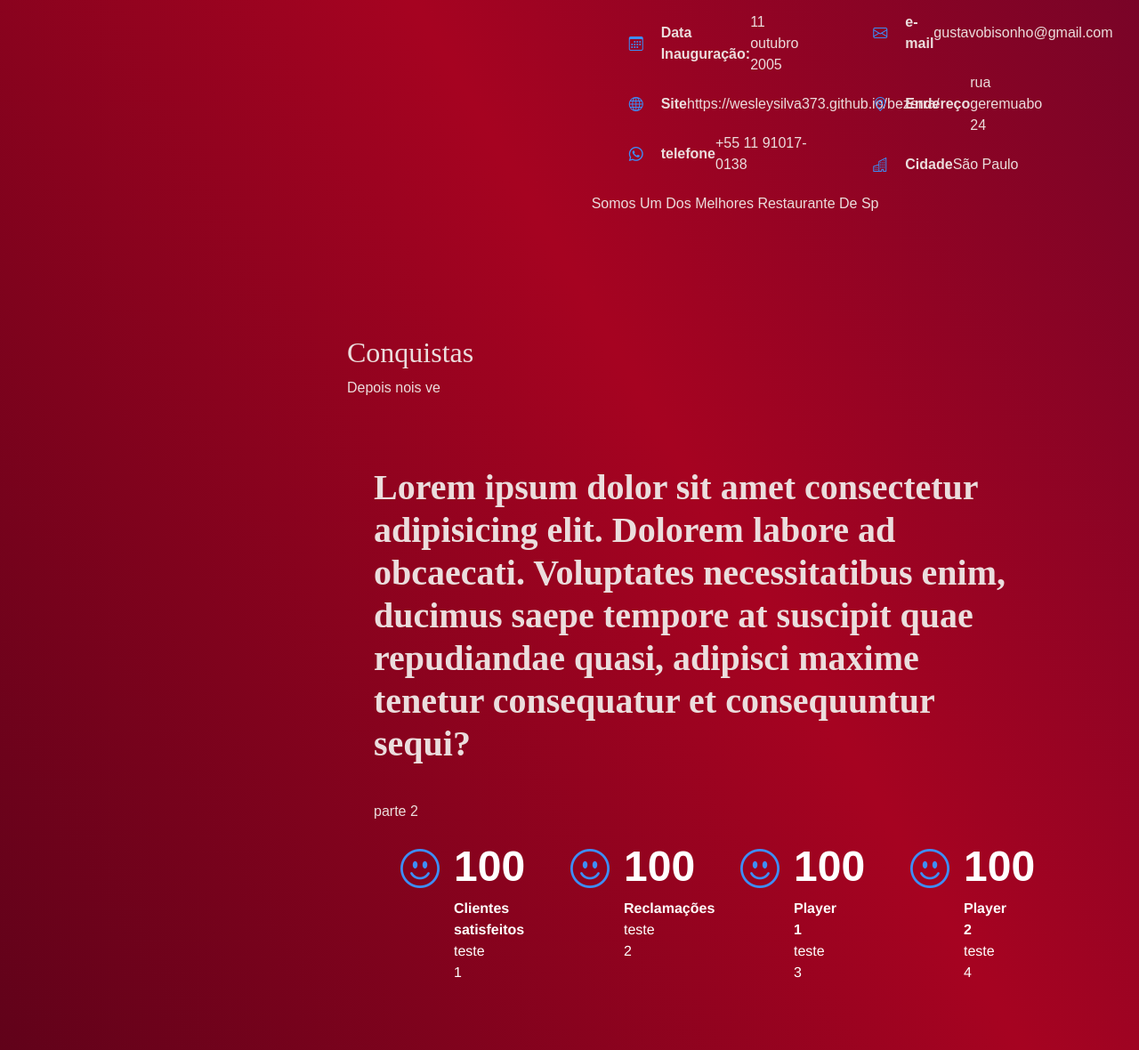
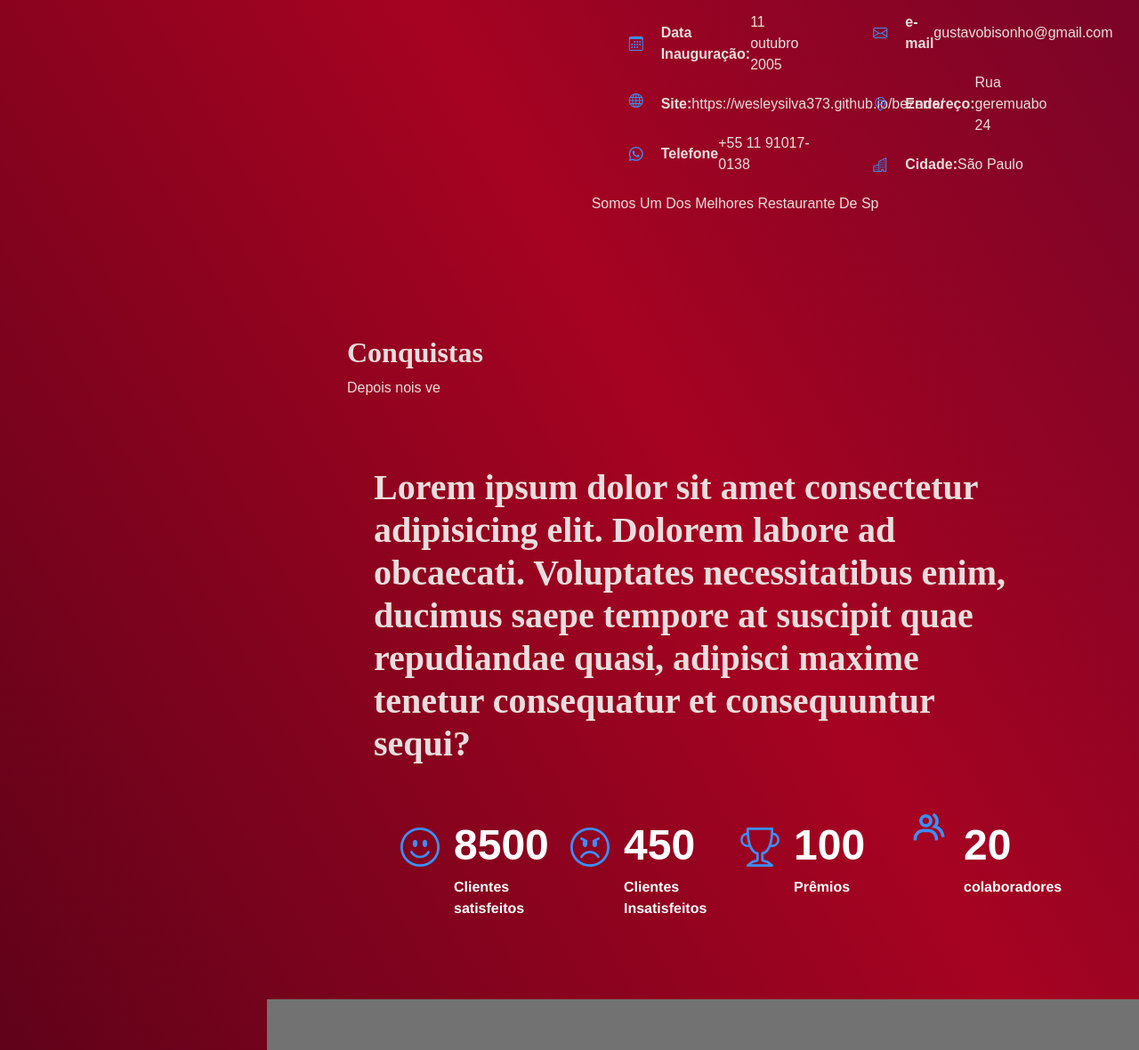
Before and after one commit to WesleySilva373/bezerra, a plain HTML site: page index.html in a window 1280 px wide. Shown: the part 1266-2446 px from the top of the page at 89% size. Drawn offline with Linux system fonts and the light colour scheme.

Commit message:
updae casa

```diff
--- a/css/style.css
+++ b/css/style.css
@@ -90,6 +90,10 @@ h5,
 h6 {
     font-family: 'Times New Roman', Times, serif;
 
+}
+
+h2{
+    font-weight: bold;
 }
 
 /*  botão back to top= scroll */
@@ -569,6 +573,7 @@ section {
 
 .portfolio .portfolio-item {
     margin-bottom: 30px;
+
 }
 
 .portfolio #portfolio-filters {
@@ -600,6 +605,23 @@ section {
 .portfolio .portfolio-wrap {
     transition: 0.3s;
     position: relative;
+    overflow: hidden;
+
+
+}
+
+#portfolio{
+        background: #7c0101;
+        margin-bottom: 0; /* Ajuste aqui também se necessário */
+        margin-top: auto; /* Ajuste aqui também se necessário */
+}
+
+.services{
+    margin-top: 0px;
+}
+
+section {
+    padding: 60px; /* Você pode ajustar esse valor conforme necessário */
     overflow: hidden;
 
 }
@@ -727,7 +749,7 @@ h7 {
 #skills {
     font-size: 4em;
     font-weight: bold;
-    background: rgb(0, 0, 0);
+    background: rgb(114, 114, 114);
     font-size: 24px;
     /*   margin: 25px; */
     /* padding: 0; */
@@ -735,6 +757,7 @@ h7 {
     text-align: center;
     display: block;
     width: 100%;
+
     /* Garanta que a largura ocupe toda a tela */
 }
 
@@ -829,3 +852,9 @@ h7 {
 .depoimentos .swiper-pagination .swiper-pagination-bullet-active{
     background: var(white);
 }
+
+
+.site-link{
+    text-align: center ;
+    display: flex;
+}
--- a/index.html
+++ b/index.html
@@ -176,14 +176,16 @@
                   </li>
 
                   <li>
-                    <i class="bi bi-globe"></i>
-                    <strong> Site</strong>
-                    <span> https://wesleysilva373.github.io/bezerra/</span>
-                  </li>
+                    <a href="https://wesleysilva373.github.io/bezerra/" class="site-link scrollto">
+                        <i class="bi bi-globe"></i>
+                        <strong>Site:</strong>
+                        <span>https://wesleysilva373.github.io/bezerra/</span>
+                    </a>
+                </li>
 
                   <li>
                     <i class="bi bi-whatsapp"></i>
-                    <strong> telefone</strong>
+                    <strong> Telefone</strong>
                     <span> +55 11 91017-0138</span>
                   </li>
 
@@ -203,14 +205,14 @@
 
                   <li>
                     <i class="bi bi-geo-alt"></i>
-                    <strong> Endereço</strong>
-                    <span> rua geremuabo 24</span>
+                    <strong> Endereço: </strong>
+                    <span> Rua geremuabo 24</span>
                   </li>
 
 
                   <li>
                     <i class="bi bi-buildings"></i>
-                    <strong> Cidade</strong>
+                    <strong> Cidade:</strong>
                     <span> São Paulo </span>
                   </li>
 
@@ -247,43 +249,43 @@
                 <h2>Lorem ipsum dolor sit amet consectetur adipisicing elit. Dolorem labore ad obcaecati. Voluptates
                   necessitatibus enim, ducimus saepe tempore at suscipit quae repudiandae quasi, adipisci maxime tenetur
                   consequatur et consequuntur sequi?</h2>
-                <p>parte 2 </p>
+                <p> </p>
               </div>
 
               <div class="row">
                 <div class="col-lg-3 col-md-6 d-md-flex align-items-md-stretch">
                   <div class="count-box">
                     <i class="bi bi-emoji-smile"></i>
-                    <span class="purecounter" data-purecounter-start="0" data-purecounter-end="100"
+                    <span class="purecounter" data-purecounter-start="0" data-purecounter-end="8500"
                       data-purecounter-duration="5"></span>
-                    <p><strong>Clientes satisfeitos</strong> teste 1</p>
+                    <p><strong>Clientes satisfeitos</strong> </p>
                   </div>
                 </div>
 
                 <div class="col-lg-3 col-md-6 d-md-flex align-items-md-stretch">
                   <div class="count-box">
-                    <i class="bi bi-emoji-smile"></i>
-                    <span class="purecounter" data-purecounter-start="0" data-purecounter-end="100"
+                    <i class="bi bi-emoji-angry"></i>
+                    <span class="purecounter" data-purecounter-start="0" data-purecounter-end="450"
                       data-purecounter-duration="5"></span>
-                    <p><strong>Reclamações</strong> teste 2</p>
+                    <p><strong>Clientes Insatisfeitos</strong> </p>
                   </div>
                 </div>
 
                 <div class="col-lg-3 col-md-6 d-md-flex align-items-md-stretch">
                   <div class="count-box">
-                    <i class="bi bi-emoji-smile"></i>
+                    <i class="bi bi-trophy"></i>
                     <span class="purecounter" data-purecounter-start="0" data-purecounter-end="100"
                       data-purecounter-duration="5"></span>
-                    <p><strong>Player 1</strong> teste 3</p>
+                    <p><strong>Prêmios</strong> </p>
                   </div>
                 </div>
 
                 <div class="col-lg-3 col-md-6 d-md-flex align-items-md-stretch">
                   <div class="count-box">
-                    <i class="bi bi-emoji-smile"></i>
-                    <span class="purecounter" data-purecounter-start="0" data-purecounter-end="100"
-                      data-purecounter-duration="5"></span>
-                    <p><strong>Player 2</strong> teste 4</p>
+                    <i class="bx bx-group"></i>
+                    <span class="purecounter" data-purecounter-start="0" data-purecounter-end="20"
+                      data-purecounter-duration="2"></span>
+                    <p><strong> colaboradores</strong> </p>
                   </div>
                 </div>
               </div>
@@ -643,7 +645,7 @@
         <div class="row">
           <div class="col-lg-4 col-md-6 icon-box" data-aos="fade-up">
             <div class="icon">
-              <i class=" bi bi-joystick"></i>
+              <i class=" bx bx-dish"></i>
             </div>
             <h4 class="title"> Pratos</h4>
             <p class="description"> Lorem ipsum dolor sit amet consectetur, adipisicing elit. Minus praesentium, ipsam
@@ -654,7 +656,7 @@
 
           <div class="col-lg-4 col-md-6 icon-box" data-aos="fade-up">
             <div class="icon">
-              <i class=" bi bi-joystick"></i>
+              <i class=" bx bx-beer"></i>
             </div>
             <h4 class="title"> bebidas</h4>
             <p class="description"> Lorem ipsum dolor sit amet consectetur, adipisicing elit. Minus praesentium, ipsam
```
